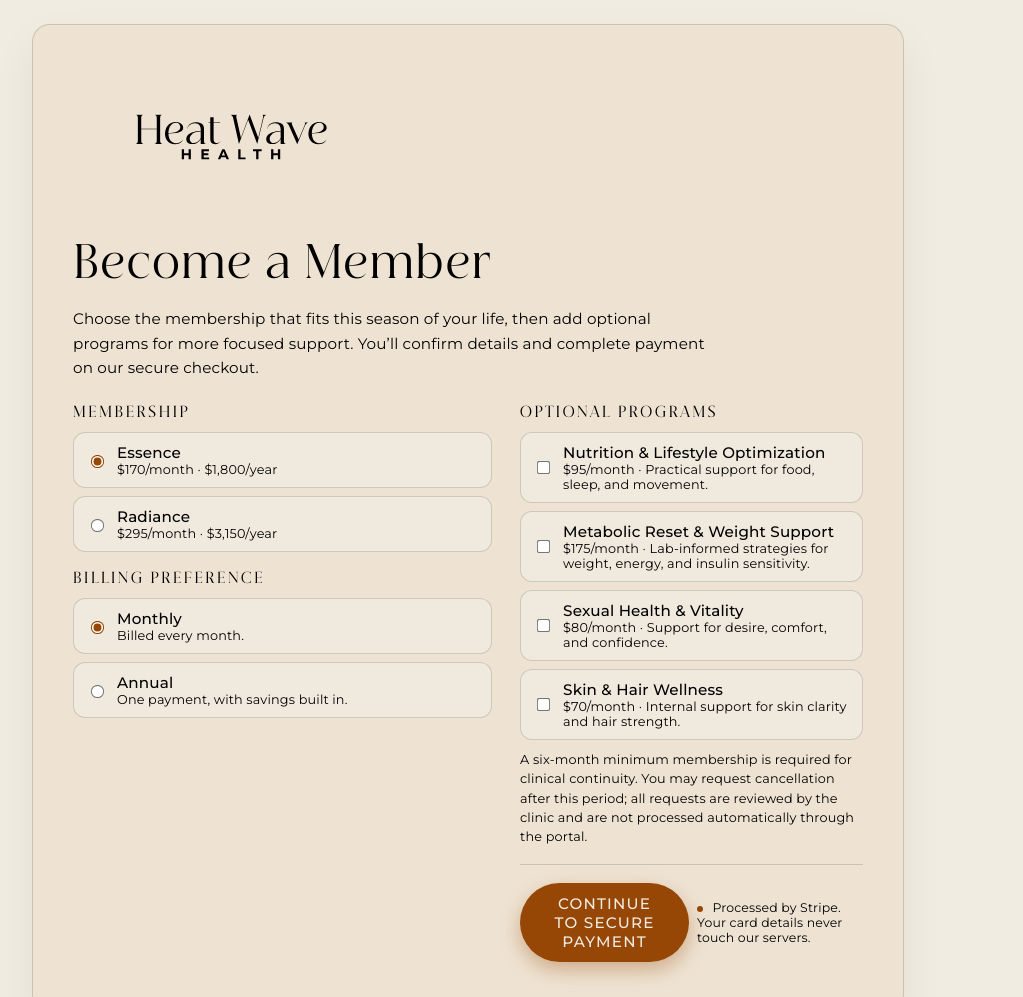
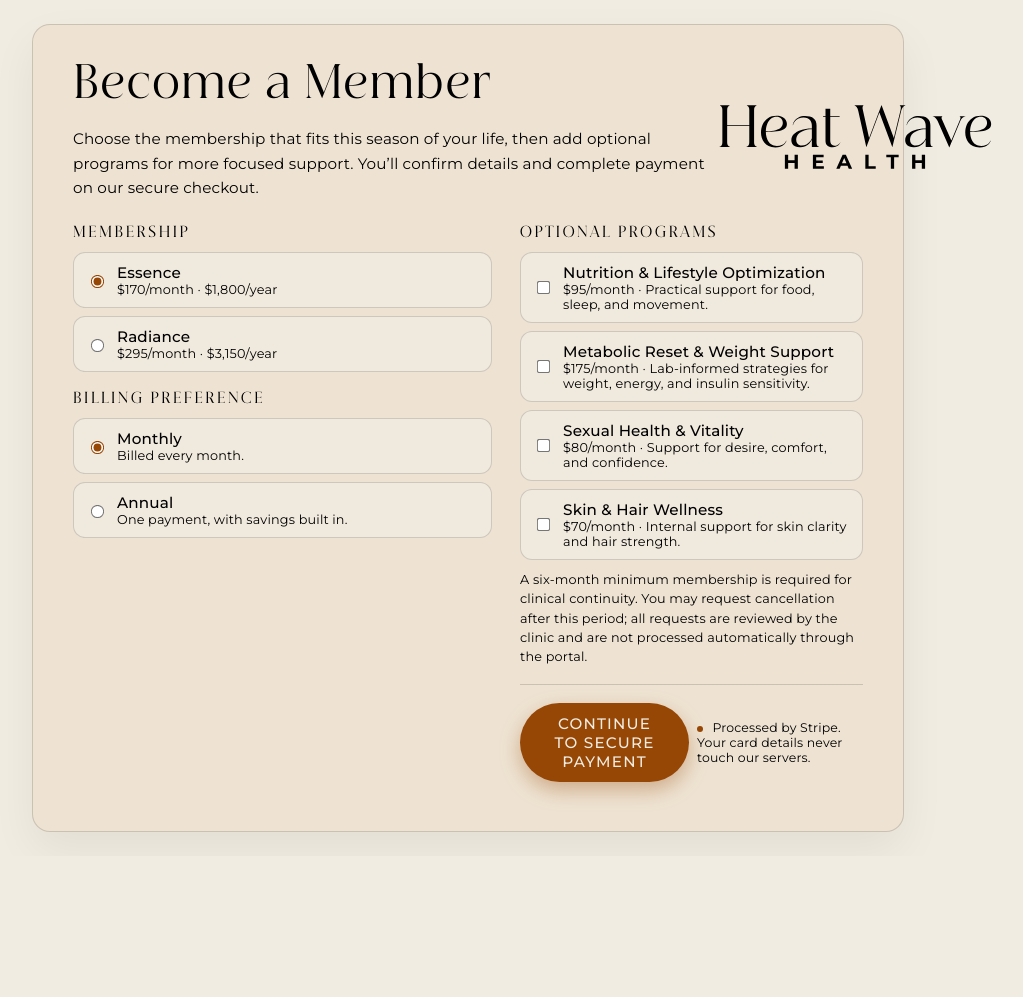
Before and after one commit to heatwavehealth/heatwave-membership-checkout, a website: page index.html in a window 1280 px wide. Shown: the top 997 px of the page, without its empty margins (172-1195 px from the left). After the commit the page ends 856 px from the top, so only its background shows below. Drawn offline with Linux system fonts and the light colour scheme; a script that the page names is missing; files whose address does not match are found by name; a web font is replaced by a local one.

Commit message:
Update index.html

```diff
--- a/index.html
+++ b/index.html
@@ -85,28 +85,26 @@
       margin-bottom: 24px;
     }
 
-    .hero-logo {
-  display: block;
-  max-width: 100%;
+   .hero-logo {
+  position: absolute;
+  top: 26px;
+  right: 28px;
+  width: 40%;
   height: auto;
-  width: 46%;
-  margin-bottom: 16px;
+  max-width: 450px;
+  min-width: 220px;
+  z-index: 10;
 }
 
-@media (min-width: 768px) {
+@media (max-width: 768px) {
   .hero-logo {
-    width: 44%;
-    margin-bottom: 20px;
+    position: relative;
+    top: auto;
+    right: auto;
+    width: 60%;
+    margin-bottom: 16px;
   }
 }
-
-@media (min-width: 1100px) {
-  .hero-logo {
-    width: 40%;
-    margin-bottom: 22px;
-  }
-}
-
     h1 {
       font-family: "Beautique Display", serif;
       font-weight: normal;
```
